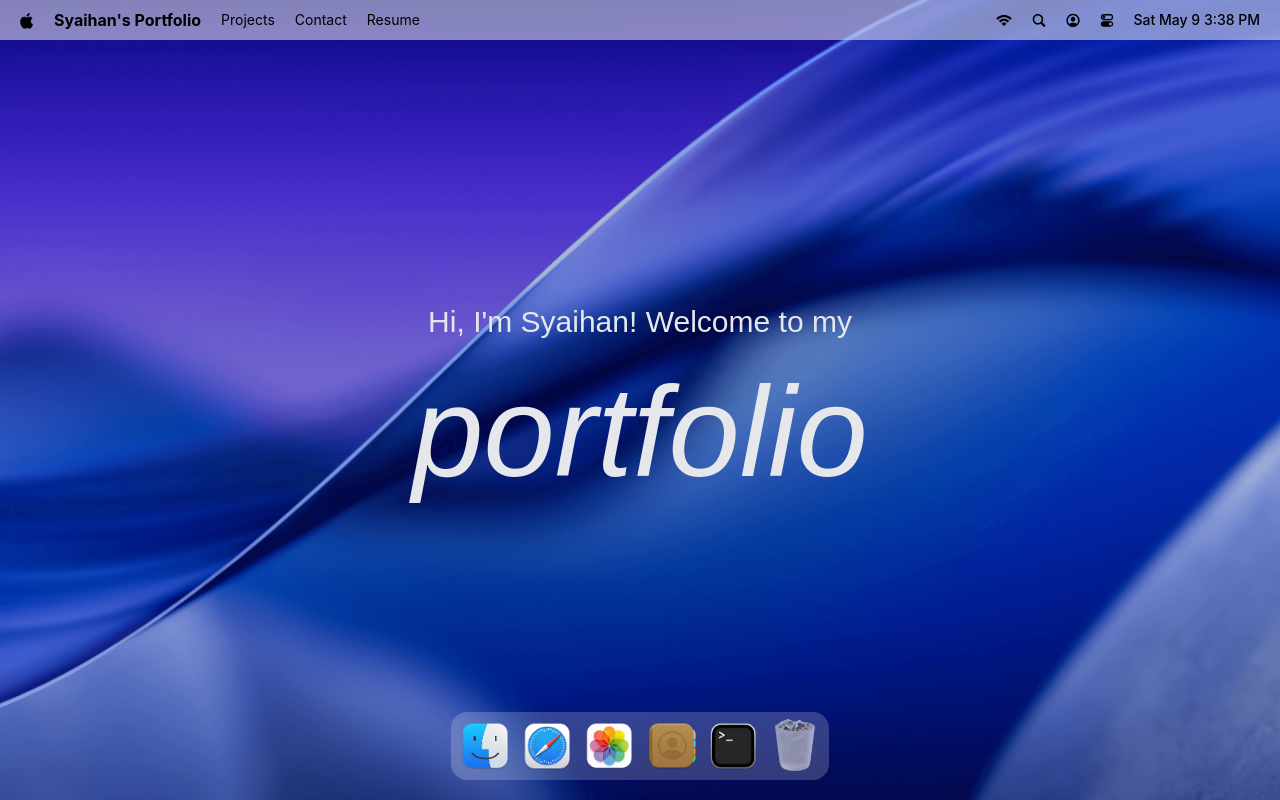
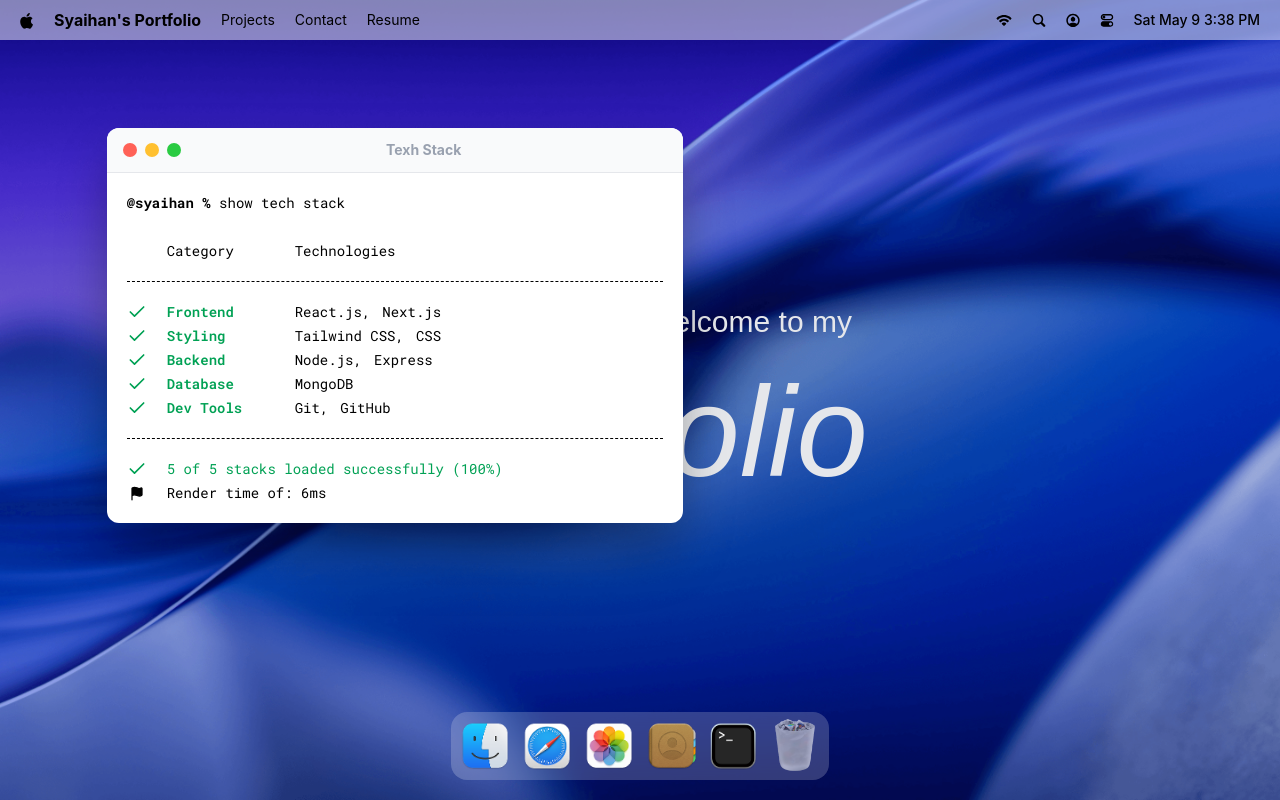
Before and after one commit to daroen7/MacOS_Portfolio, a React (Vite) app: page / in a window 1280 px wide. Both pictures are taken after a click on the button 733 px from the left and 746 px from the top of the page. Built offline with nearby package versions, Linux system fonts and the light colour scheme; a web font is replaced by a local one.

Commit message:
implement a hoc (Higher Order Component) for managing window states and add the first window - terminal

```diff
--- a/package.json
+++ b/package.json
@@ -14,11 +14,13 @@
     "@tailwindcss/vite": "^4.2.1",
     "dayjs": "^1.11.20",
     "gsap": "^3.14.2",
+    "immer": "^11.1.4",
     "lucide-react": "^0.577.0",
     "react": "^19.2.4",
     "react-dom": "^19.2.4",
     "react-tooltip": "^5.30.0",
-    "tailwindcss": "^4.2.1"
+    "tailwindcss": "^4.2.1",
+    "zustand": "^5.0.11"
   },
   "devDependencies": {
     "@eslint/js": "^9.39.4",
--- a/src/App.jsx
+++ b/src/App.jsx
@@ -1,4 +1,10 @@
+import gsap from "gsap"
+import { Draggable } from "gsap/Draggable"
+
 import { Dock, Navbar, Welcome } from "./components"
+import { Terminal } from "#windows"
+
+gsap.registerPlugin(Draggable)
 
 const App = () => {
   return (
@@ -6,6 +12,8 @@
       <Navbar />
       <Welcome />
       <Dock />
+
+      <Terminal />
     </main>
   )
 }
--- a/src/components/Dock.jsx
+++ b/src/components/Dock.jsx
@@ -4,9 +4,11 @@
 
 import { dockApps } from "../constants"
 import { useGSAP } from "@gsap/react"
-import { Scale } from "lucide-react"
+// import { Scale } from "lucide-react"
+import useWindowStore from "../store/window"
 
 const Dock = () => {
+  const { openWindow, closeWindow, windows } = useWindowStore()
   const dockRef = useRef(null)
 
   useGSAP(() => {
@@ -56,7 +58,23 @@
   }, [])
 
   const toggleApp = (app) => {
-    // TODO Implement open window logic
+    if(!app.canOpen) return
+
+    const window = windows[app.id]
+
+    if(!window) {
+      console.error(`window not found for app: ${app.id}`)
+      return
+    }
+
+    if(window.isOpen) {
+      closeWindow(app.id)
+    } else {
+      openWindow(app.id)
+    }
+
+
+    console.log(windows)
   }
 
   return (
--- /dev/null
+++ b/src/components/WindowControls.jsx
@@ -0,0 +1,15 @@
+import useWindowStore from "../store/window"
+
+const WindowControls = ({ target }) => {
+  const { closeWindow } = useWindowStore()
+  return (
+    <div id="window-controls">
+      <div className="close" onClick={() => closeWindow(target)} />
+      <div className="minimize" />
+      <div className="maximize" />
+
+    </div>
+  )
+}
+
+export default WindowControls
--- a/src/components/index.js
+++ b/src/components/index.js
@@ -1,5 +1,6 @@
 import Navbar from "./Navbar";
 import Welcome from "./Welcome";
 import Dock from "./Dock"
+import WindowControls from "./WindowControls";
 
-export { Navbar, Welcome, Dock }
+export { Navbar, Welcome, Dock, WindowControls }
--- a/src/constants/index.js
+++ b/src/constants/index.js
@@ -102,27 +102,23 @@
 const techStack = [
   {
     category: "Frontend",
-    items: ["React.js", "Next.js", "TypeScript"],
-  },
-  {
-    category: "Mobile",
-    items: ["React Native", "Expo"],
+    items: ["React.js", "Next.js"],
   },
   {
     category: "Styling",
-    items: ["Tailwind CSS", "Sass", "CSS"],
+    items: ["Tailwind CSS", "CSS"],
   },
   {
     category: "Backend",
-    items: ["Node.js", "Express", "NestJS", "Hono"],
+    items: ["Node.js", "Express"],
   },
   {
     category: "Database",
-    items: ["MongoDB", "PostgreSQL"],
+    items: ["MongoDB"],
   },
   {
     category: "Dev Tools",
-    items: ["Git", "GitHub", "Docker"],
+    items: ["Git", "GitHub"],
   },
 ];
 
--- /dev/null
+++ b/src/hoc/WindowWrapper.jsx
@@ -0,0 +1,51 @@
+import { useLayoutEffect, useRef } from "react"
+import useWindowStore from "../store/window"
+import { useGSAP } from "@gsap/react"
+import gsap from "gsap"
+import Draggable from "gsap/Draggable"
+
+const WindowWrapper = (Component, windowKey) => {
+  const Wrapped = (props) => {
+    const { focusWindow, windows } = useWindowStore()
+    const { isOpen, zIndex } = windows[windowKey]
+    const ref = useRef(null)
+
+    useGSAP(() => {
+      const el = ref.current
+      if(!el || !isOpen) return
+
+      el.style.display = 'block'
+
+      gsap.fromTo(el, { scale: 0.8, opacity: 0, y: 40 }, { scale: 1, opacity: 1, y: 0, duration: 0.4, ease: 'power3.out' })
+    }, [isOpen])
+
+    useGSAP(() => {
+      const el = ref.current
+      if(!el) return
+
+      const [instance] = Draggable.create(el, { onPress: () => focusWindow(windowKey) })
+
+      return () => instance.kill
+    }, [])
+
+    useLayoutEffect(() => {
+      const el = ref.current
+      if(!el) return
+      el.style.display = isOpen ? 'block' : "none"
+    }, [isOpen])
+
+    return <section
+      id={windowKey}
+      ref={ref}
+      style={{ zIndex }}
+      className="absolute"
+      >
+        <Component {...props} />
+      </section>
+  }
+
+  Wrapped.displayName = `WindowWrapper(${Component.displayName || Component.name || "Component"})`
+  return Wrapped
+}
+
+export default WindowWrapper
--- /dev/null
+++ b/src/store/window.js
@@ -0,0 +1,35 @@
+import { immer } from 'zustand/middleware/immer'
+import { create } from 'zustand'
+import { INITIAL_Z_INDEX, WINDOW_CONFIG } from '../constants'
+
+const useWindowStore = create(
+  immer((set) => ({
+    windows: WINDOW_CONFIG,
+    nextZIndex: INITIAL_Z_INDEX + 1,
+
+    openWindow: (windowKey, data = null) =>
+      set((state) => {
+        const win = state.windows[windowKey]
+        if(!win) return
+        win.isOpen = true
+        win.zIndex = state.nextZIndex
+        win.data = data ?? win.data
+        state.nextZIndex++
+    }),
+    closeWindow: (windowKey) =>
+      set((state) => {
+        const win = state.windows[windowKey]
+        if(!win) return
+        win.isOpen = false
+        win.zIndex = INITIAL_Z_INDEX
+        win.data = null
+      }),
+    focusWindow: (windowKey) =>
+      set((state) => {
+        const win = state.windows[windowKey]
+        win.zIndex = state.nextZIndex++
+      }),
+  }))
+)
+
+export default useWindowStore
--- /dev/null
+++ b/src/windows/Terminal.jsx
@@ -0,0 +1,54 @@
+import { Check, Flag } from "lucide-react"
+import { techStack } from "../constants"
+import WindowWrapper from "../hoc/WindowWrapper"
+import WindowControls from "../components/WindowControls"
+
+const Terminal = () => {
+  return <>
+    <div id="window-header">
+      <WindowControls target='terminal'/>
+      <h2>Texh Stack</h2>
+    </div>
+
+    <div className="techstack">
+      <p>
+        <span className="font-bold">@syaihan % </span>
+        show tech stack
+      </p>
+
+      <div className="label">
+        <p className="w-32">Category</p>
+        <p>Technologies</p>
+      </div>
+
+      <ul className="content">
+        {techStack.map(({ category, items }) => (
+          <li key={category} className="flex items-center">
+            <Check className="check" size={20}/>
+            <h3>{category}</h3>
+            <ul>
+              {items.map((item, i) => (
+                <li key={i}>{item}{i < items.length - 1 ? "," : ''}</li>
+              ))}
+            </ul>
+          </li>
+        ))}
+      </ul>
+
+      <div className="footnote">
+        <p>
+          <Check size={20} /> 5 of 5 stacks loaded successfully (100%)
+        </p>
+
+        <p className="text-black">
+          <Flag size={15} fill="black"/>
+          Render time of: 6ms
+        </p>
+      </div>
+    </div>
+  </>
+}
+
+const TerminalWindow = WindowWrapper(Terminal, 'terminal')
+
+export default TerminalWindow
--- /dev/null
+++ b/src/windows/index.js
@@ -0,0 +1,3 @@
+import Terminal from "./Terminal";
+
+export { Terminal }
```
Also changed, not shown: 1 other file (tests, documents, lock files or other folders).
